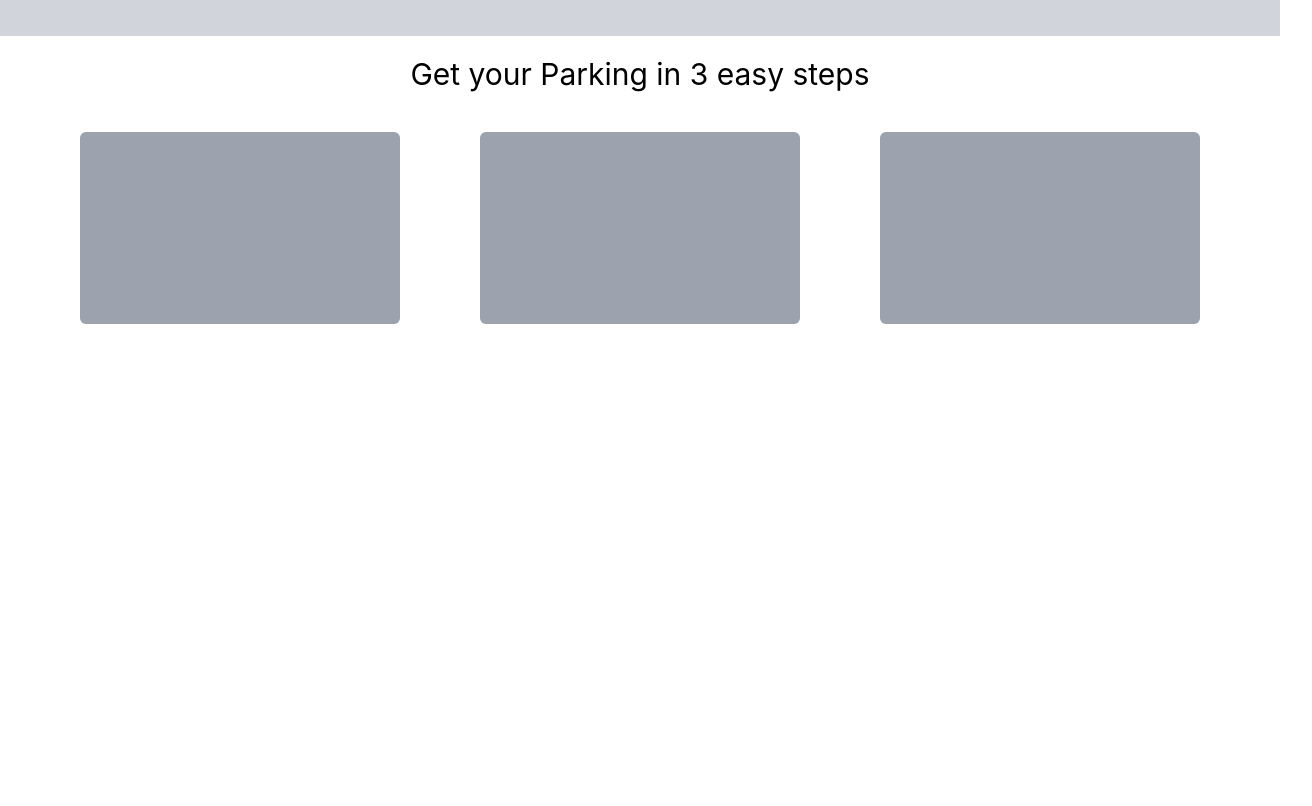
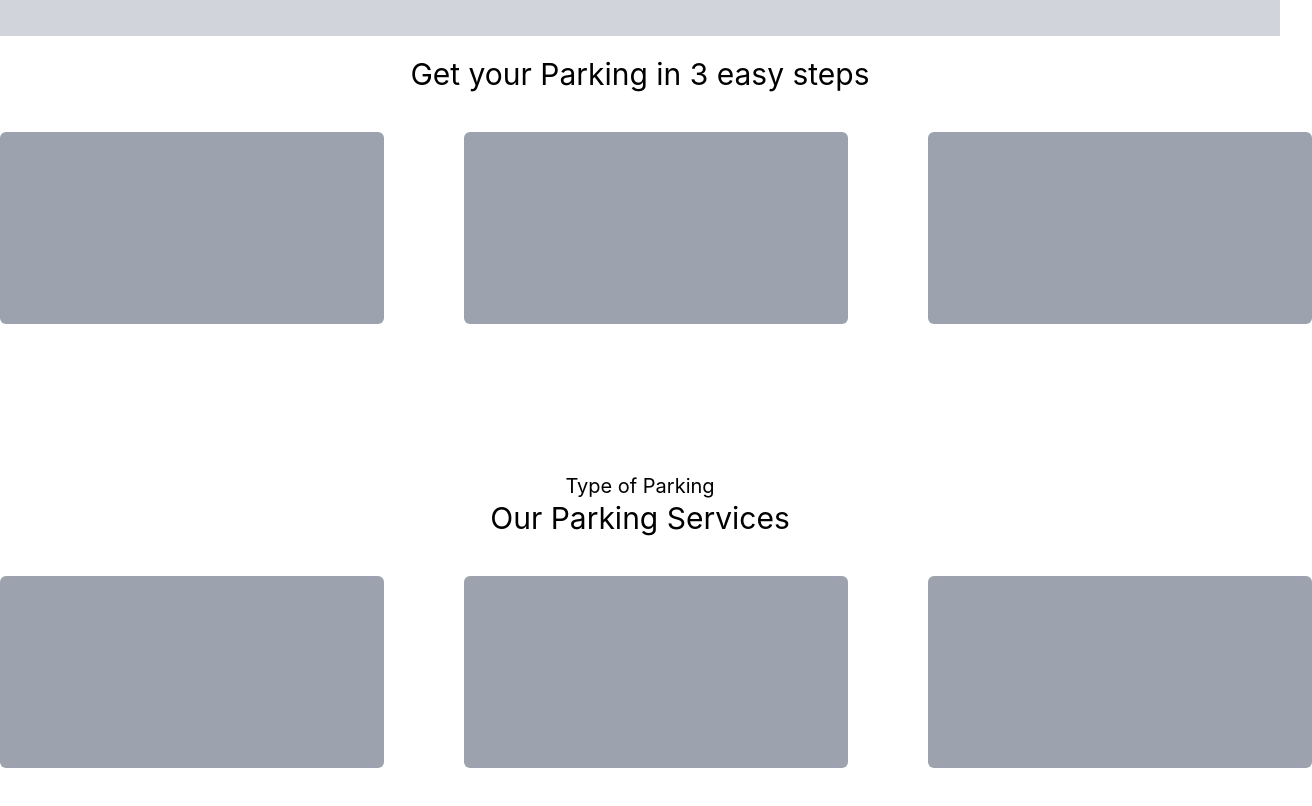
Before and after one commit to PrakashMandal-IV/BookMyParking, a React (Create React App) app: page /#/home in a window 1280 px wide. Shown: the part 620-1426 px from the top of the page, 1312 px wide, since content can reach past the window. Before the commit the page ends 1024 px from the top, so only its background shows below. Built offline with nearby package versions, Linux system fonts and the light colour scheme.

Commit message:
Add : 2nd card section

```diff
--- a/src/Pages/Home.jsx
+++ b/src/Pages/Home.jsx
@@ -16,12 +16,23 @@ const Home = () => {
         </div>
       </div>
       <div className="flex flex-col gap-10">
-           <p className="text-center font-normal   text-3xl">Get your Parking in 3 easy steps</p>
-           <div className="flex gap-20 mx-auto">
-                <div className="w-80 bg-gray-400 h-48 rounded-md"></div>
-                <div className="w-80 bg-gray-400 h-48 rounded-md"></div>
-                <div className="w-80 bg-gray-400 h-48 rounded-md"></div>
-           </div>
+        <p className="text-center font-normal   text-3xl">Get your Parking in 3 easy steps</p>
+        <div className="flex gap-20 mx-auto">
+          <div className="w-96 bg-gray-400 h-48 rounded-md"></div>
+          <div className="w-96 bg-gray-400 h-48 rounded-md"></div>
+          <div className="w-96 bg-gray-400 h-48 rounded-md"></div>
+        </div>
+      </div>
+      <div className="flex flex-col mt-32 gap-10">
+        <div className="">
+          <p className="text-center font-normal   text-xl">Type of Parking</p>
+          <p className="text-center font-normal   text-3xl">Our Parking Services</p>
+        </div>
+        <div className="flex gap-20 mx-auto">
+          <div className="w-96 bg-gray-400 h-48 rounded-md"></div>
+          <div className="w-96 bg-gray-400 h-48 rounded-md"></div>
+          <div className="w-96 bg-gray-400 h-48 rounded-md"></div>
+        </div>
       </div>
     </div>
   )
```
